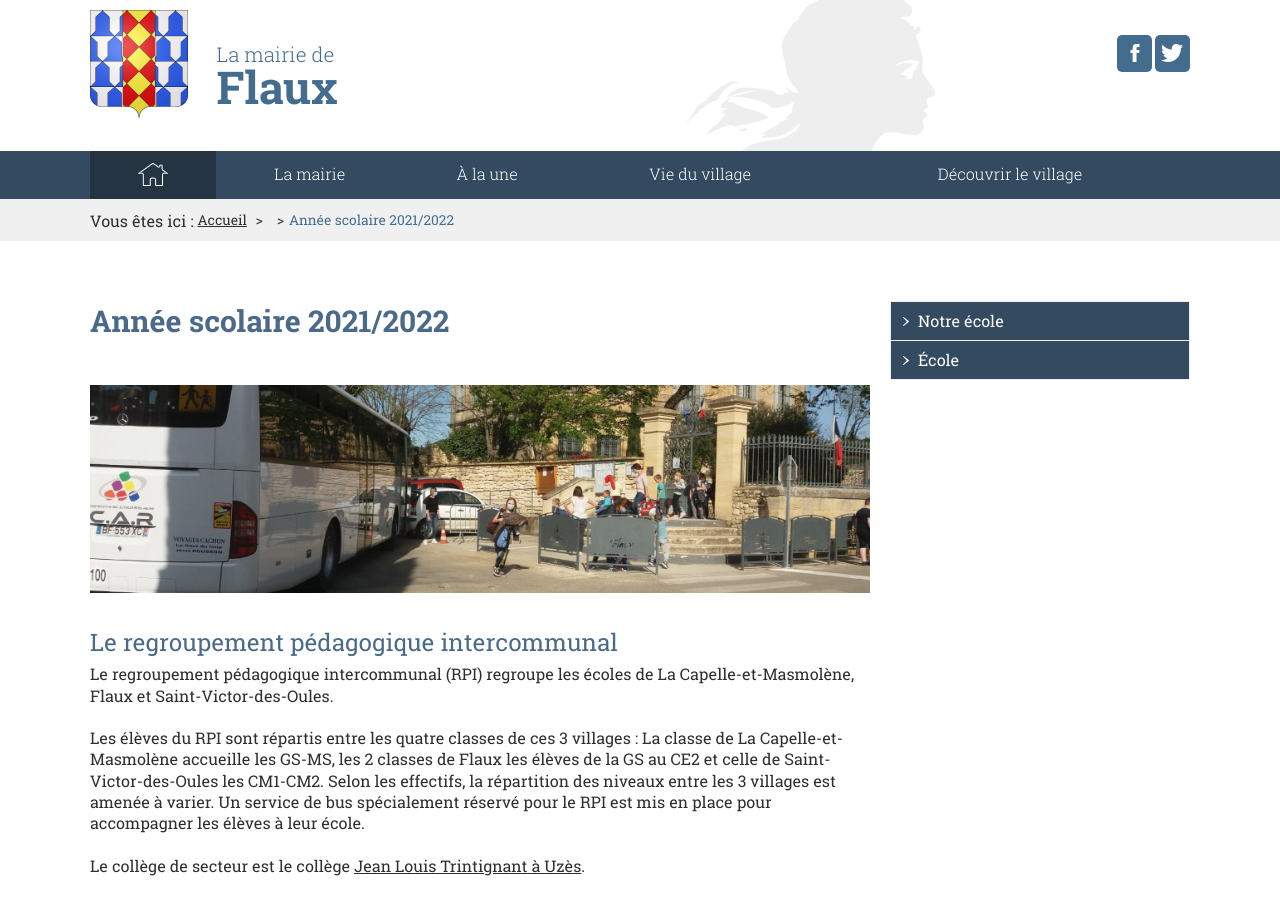
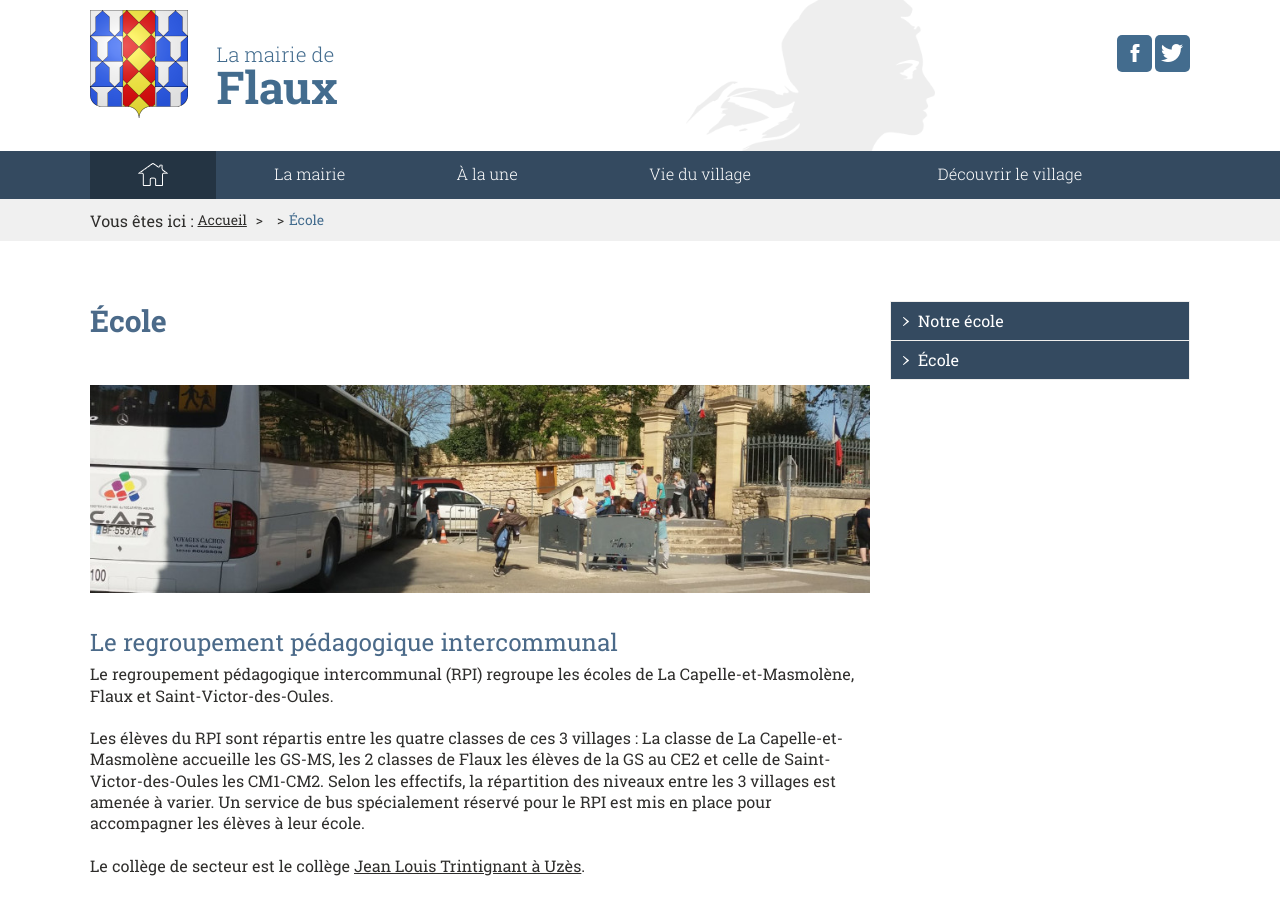
Before and after one commit to Flaux-Village/flaux-village.github.io, a Jekyll site: the page built from orgscolaire.md, in a window 1280 px wide and 900 px high. Built offline with Jekyll 4.4.1, drawn with Linux system fonts in a browser that asks for light colours; our own code applies the rules of GitHub Pages for plain Markdown files.

Commit message:
Update orgscolaire.md

```diff
--- a/orgscolaire.md
+++ b/orgscolaire.md
@@ -3,7 +3,7 @@ layout: page
 titre: Vie du village | école
 description: L'école de Flaux
 keywords: mairie, commune, flaux, gard, ecole, vie
-titre_page: Année scolaire 2021/2022
+titre_page: École
 illustration: /assets/illustrations/ecolecar-banner.jpeg
 description_illustration: École de Flaux
 
```
